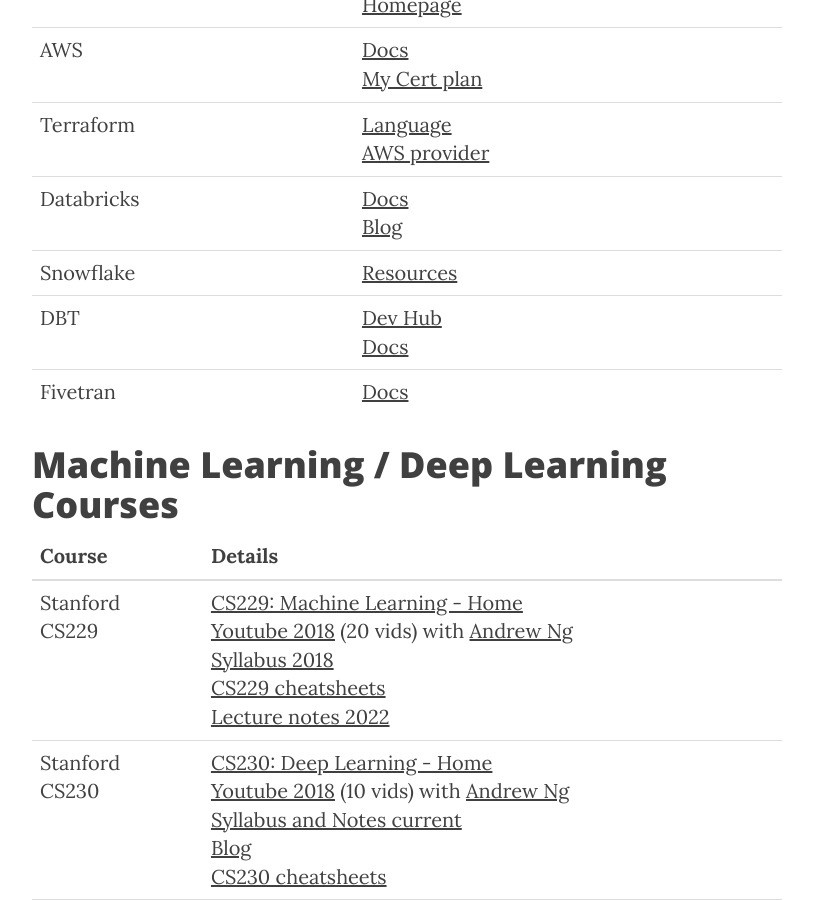
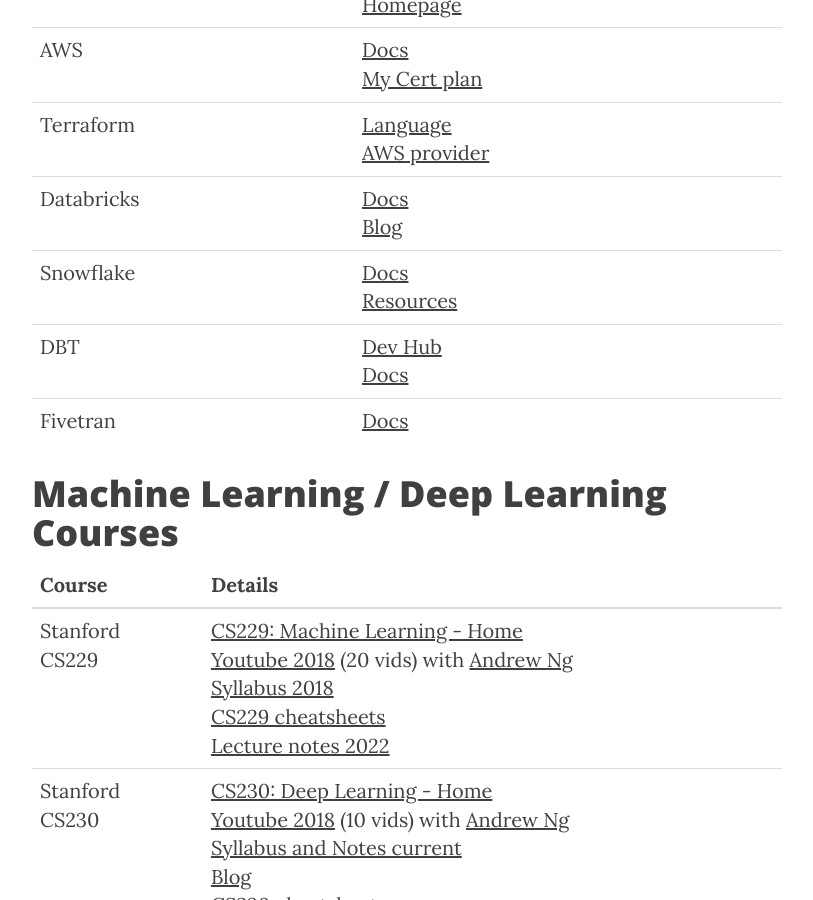
Before and after one commit to dylanhogg/dylanhogg.github.io, a Jekyll site: the page built from study.md, in a window 1280 px wide and 900 px high, scrolled down 2921 px. Shown: the whole window, without its empty margins (233-1046 px from the left). Built offline with Jekyll 4.4.1, drawn with Linux system fonts in a browser that asks for light colours; nearby versions of some CDN libraries.

Commit message:
Minor addition.

```diff
--- a/study.md
+++ b/study.md
@@ -57,7 +57,7 @@ header-img: "img/apps-bg.jpg"
 | AWS        | [Docs](https://docs.aws.amazon.com/) <br /> [My Cert plan](https://docs.google.com/document/d/17D2PPbEKwLEpSmvEr-4eemtfMgjCiT1VmnQ_R2dkMIE/edit#heading=h.hns8txt42qra)                                                               |
 | Terraform  | [Language](https://www.terraform.io/language) <br />[AWS provider](https://registry.terraform.io/providers/hashicorp/aws/latest/docs)                                                                                                 |
 | Databricks | [Docs](https://www.databricks.com/databricks-documentation) <br />[Blog](https://www.databricks.com/blog)                                                                                                                             |
-| Snowflake  | [Resources](https://resources.snowflake.com/)                                                                                                                                                                                         |
+| Snowflake  | [Docs](https://docs.snowflake.com/) <br /> [Resources](https://resources.snowflake.com/)                                                                                                                                              |
 | DBT        | [Dev Hub](https://docs.getdbt.com/) <br /> [Docs](https://docs.getdbt.com/docs/introduction)                                                                                                                                          |
 | Fivetran   | [Docs](https://fivetran.com/docs/getting-started)                                                                                                                                                                                     |
 
```
